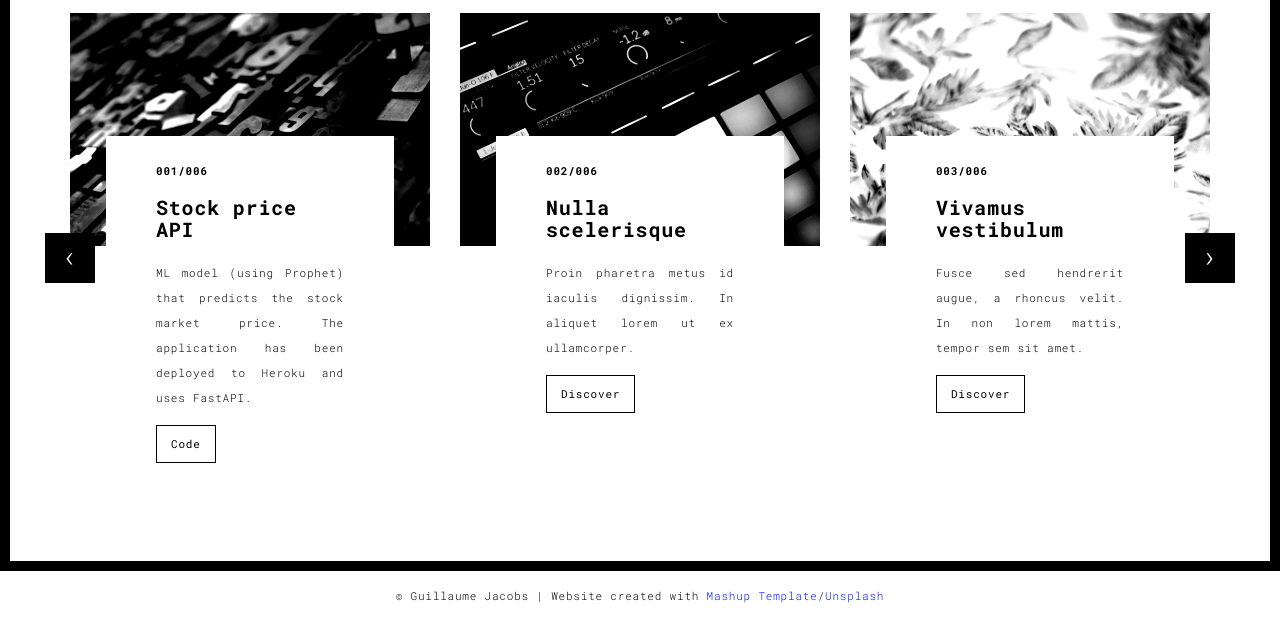
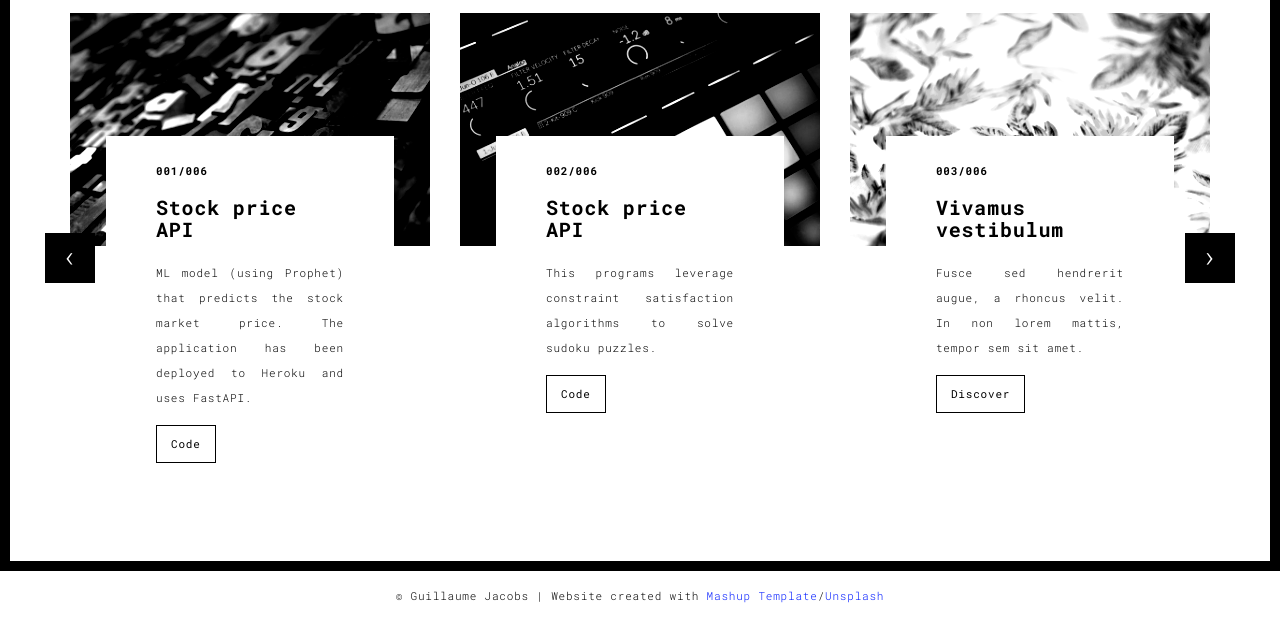
Before and after one commit to Agilulfe/portfolio, a Flask app: page /ml.html in a window 1280 px wide. Shown: the part 229-862 px from the top of the page. Run offline with Flask 2, Linux system fonts and the light colour scheme; some libraries are stand-ins or nearby versions.

Commit message:
add sudoku solver

```diff
--- a/templates/ml.html
+++ b/templates/ml.html
@@ -93,10 +93,13 @@
                                         </a>
                                         <div class="card-container card-container-lg">
                                             <h4>002/006</h4>
-                                            <h3>Nulla scelerisque</h3>
-                                            <p style="text-align:justify;">Proin pharetra metus id iaculis dignissim. In
-                                                aliquet lorem ut ex ullamcorper.</p>
-                                            <a href="./work.html" title="" class="btn btn-default">Discover</a>
+                                            <h3>Stock price API</h3>
+                                            <p style="text-align:justify;">
+                                                This programs leverage constraint satisfaction algorithms to solve
+                                                sudoku puzzles.
+                                            </p>
+                                            <a href="https://github.com/Agilulfe/sudoku_solver" target="_blank" title=""
+                                                class="btn btn-default">Code</a>
                                         </div>
                                     </div>
                                     <div class="col-sm-4">
```
